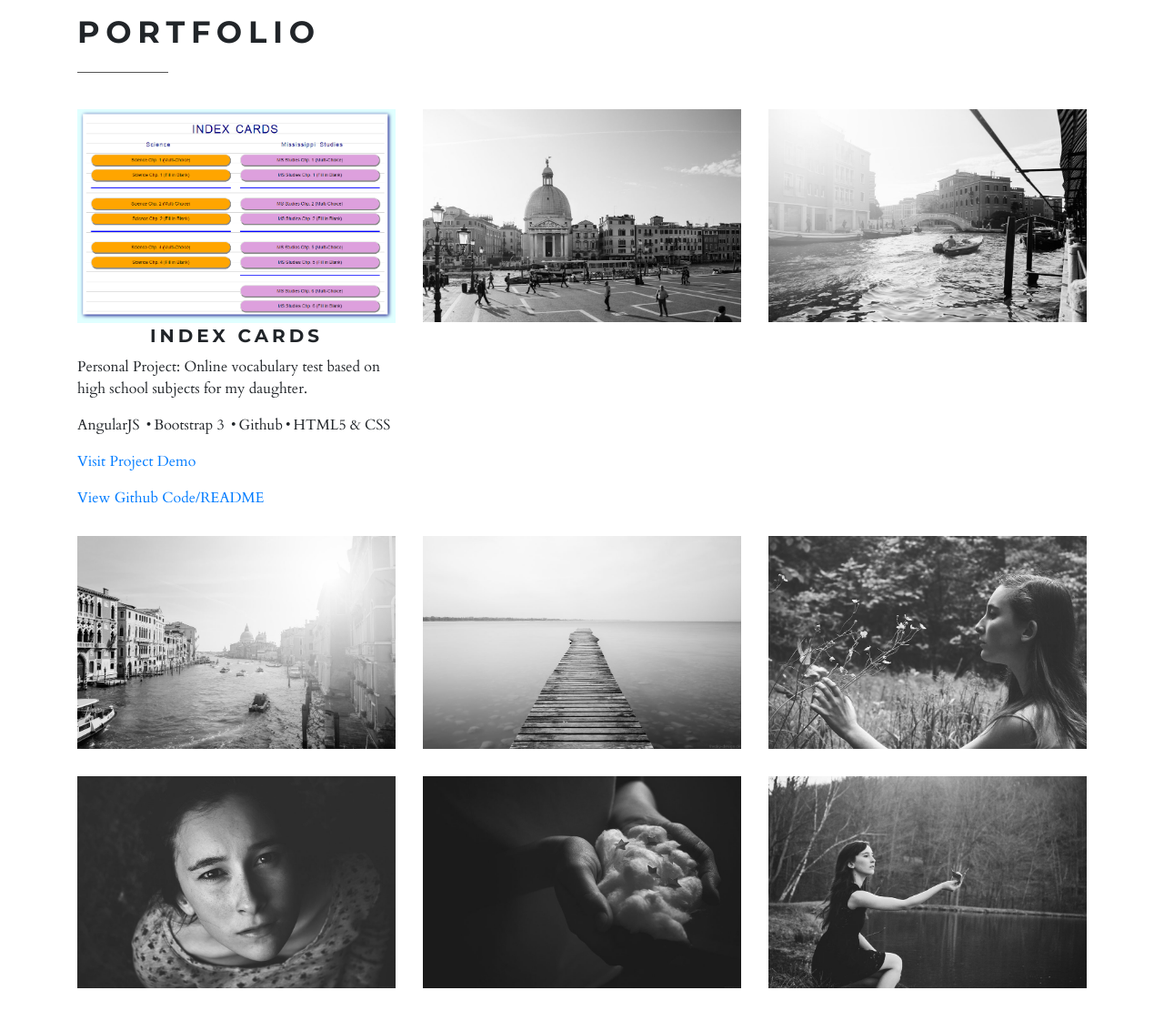
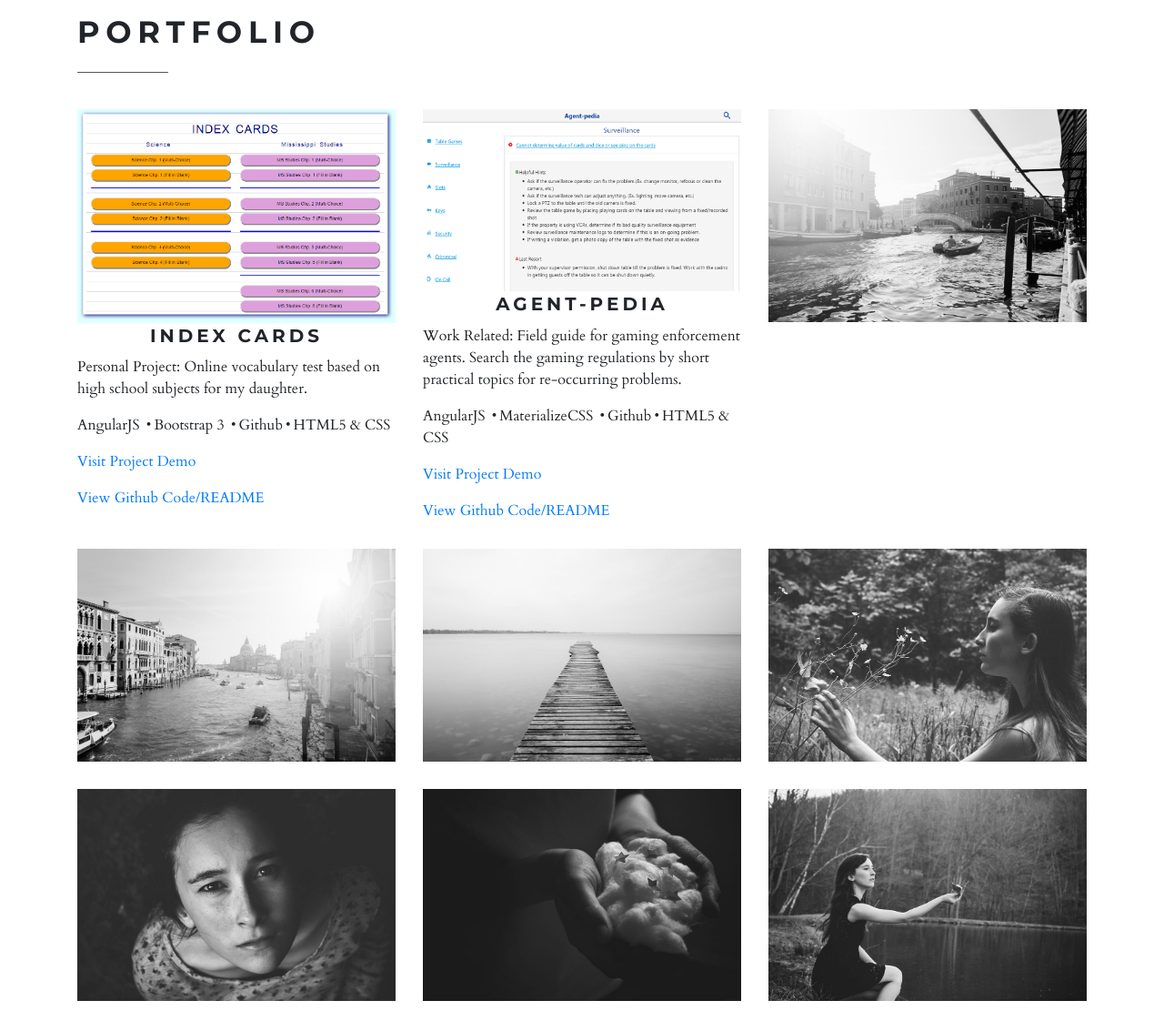
Before and after one commit to jcsmileyjr/Portfolio, a plain HTML site: page index.html in a window 1280 px wide. Shown: the part 980-2113 px from the top of the page at 91% size. Drawn offline with Linux system fonts and the light colour scheme; some packages are replaced by stand-ins of ours.

Commit message:
Added Agent-pedia information

```diff
--- a/css/style.default.css
+++ b/css/style.default.css
@@ -87,6 +87,11 @@ section {
 .box {
   margin-bottom: 30px;
 }
+
+img {
+	min-height: 200px;
+}
+
 
 /*
 *
--- a/index.html
+++ b/index.html
@@ -89,16 +89,21 @@
             <div class="row">
               <div class="col-md-4">
                 <div class="box"><a href="img/Index%20Cards%20Landing%20Page.png" data-lightbox="image-1" data-title="Index Cards" class="has-border"><img src="img/Index%20Cards%20Landing%20Page.png" alt="image" class="img-fluid"></a>
-
 				<h5 class="text-center">Index Cards</h5>
 				<p><span>Personal Project: </span>Online vocabulary test based on high school subjects for my daughter.</p>
 				<p>AngularJS <span class="dot">•</span>Bootstrap 3 <span class="dot">•</span>Github<span class="dot">•</span>HTML5 &amp; CSS</p>
-				<p><a href="https://jcsmileyjr.github.io/Index-Cards/" target="_blank" class="projecturl heavy">Visit Project Demo</a></p>
-				<p><a href="https://github.com/jcsmileyjr/Index-Cards" target="_blank" class="projecturl heavy">View Github Code/README</a></p>
+				<p><a href="https://jcsmileyjr.github.io/Index-Cards/" target="_blank">Visit Project Demo</a></p>
+				<p><a href="https://github.com/jcsmileyjr/Index-Cards" target="_blank">View Github Code/README</a></p>
 				</div>
               </div>
               <div class="col-md-4">
-                <div class="box"><a href="img/portfolio-2.jpg" data-lightbox="image-1" data-title="Some footer information" class="has-border"><img src="img/portfolio-2.jpg" alt="image" class="img-fluid"></a></div>
+                <div class="box"><a href="img/agentpedia-version2-b-compressor.png" data-lightbox="image-1" data-title="Agent-pedia" class="has-border"><img src="img/agentpedia-version2-b-compressor.png" alt="image" class="img-fluid"></a>
+				<h5 class="text-center">Agent-pedia</h5>
+				<p><span>Work Related: </span>Field guide for gaming enforcement agents. Search the gaming regulations by short practical topics for re-occurring problems.</p>
+				<p>AngularJS <span class="dot">•</span>MaterializeCSS <span class="dot">•</span>Github<span class="dot">•</span>HTML5 &amp; CSS</p>
+				<p><a href="https://github.com/jcsmileyjr/agent-guide" target="_blank">Visit Project Demo</a></p>
+				<p><a href="https://github.com/jcsmileyjr/agent-guide" target="_blank">View Github Code/README</a></p>
+				</div>
               </div>
               <div class="col-md-4">
                 <div class="box"><a href="img/portfolio-3.jpg" data-lightbox="image-1" data-title="Some footer information" class="has-border"><img src="img/portfolio-3.jpg" alt="image" class="img-fluid"></a></div>
```
Also changed, not shown: img/agentpedia-version2-b-compressor.png (added), img/agentpedia-version2-compressor.png (added).
